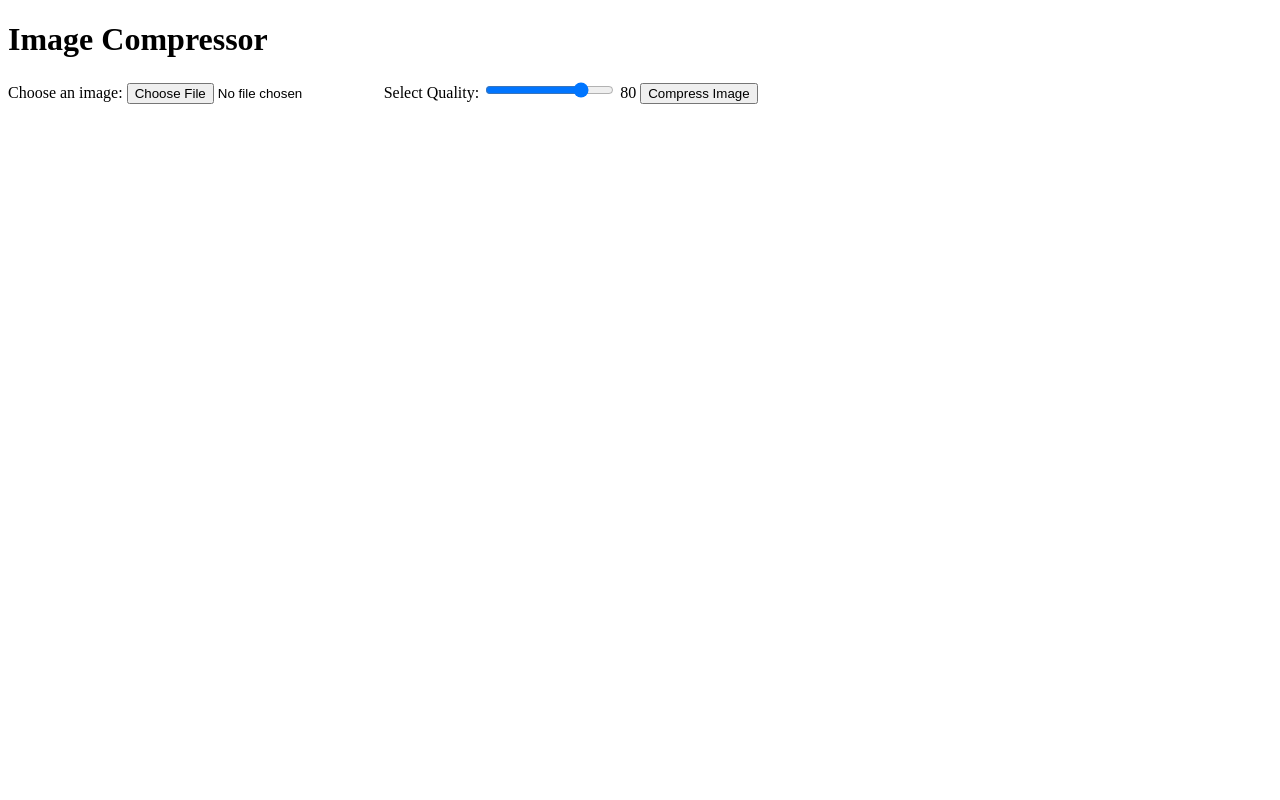
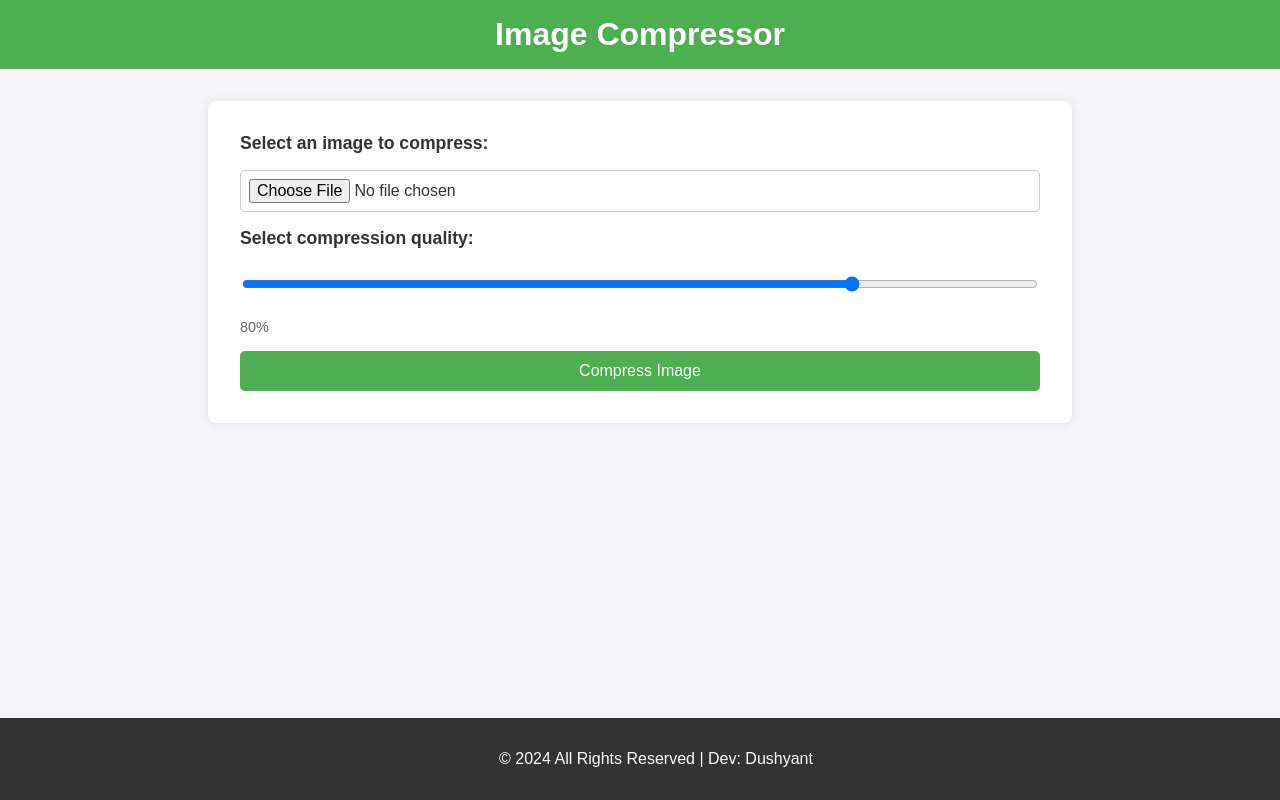
Before and after one commit to dushyantrajotia/image-compressor, a Flask app: page / in a window 1280 px wide. Run offline with Flask 3, Linux system fonts and the light colour scheme.

Commit message:
Improved websites

```diff
--- a/static/styles.css
+++ b/static/styles.css
@@ -0,0 +1,80 @@
+/* General Styles */
+body {
+    font-family: Arial, sans-serif;
+    margin: 0;
+    padding: 0;
+    background-color: #f4f4f9;
+    color: #333;
+}
+
+/* Header */
+header {
+    background-color: #4CAF50;
+    color: white;
+    text-align: center;
+    padding: 1rem;
+}
+
+header h1 {
+    margin: 0;
+}
+
+/* Main Container */
+.container {
+    max-width: 800px;
+    margin: 2rem auto;
+    padding: 2rem;
+    background: white;
+    box-shadow: 0 0 10px rgba(0, 0, 0, 0.1);
+    border-radius: 8px;
+}
+
+/* Form */
+form {
+    display: flex;
+    flex-direction: column;
+    gap: 1rem;
+}
+
+label {
+    font-size: 1.1rem;
+    font-weight: bold;
+}
+
+input[type="file"],
+input[type="range"] {
+    padding: 0.5rem;
+    font-size: 1rem;
+    border: 1px solid #ccc;
+    border-radius: 5px;
+}
+
+#quality-value {
+    font-size: 0.9rem;
+    color: #666;
+}
+
+button {
+    padding: 0.7rem;
+    font-size: 1rem;
+    background-color: #4CAF50;
+    color: white;
+    border: none;
+    border-radius: 5px;
+    cursor: pointer;
+}
+
+button:hover {
+    background-color: #45a049;
+}
+
+/* Footer */
+footer {
+    text-align: center;
+    padding: 1rem;
+    background-color: #333;
+    color: white;
+    position: fixed;
+    bottom: 0;
+    width: 100%;
+}
--- a/templates/index.html
+++ b/templates/index.html
@@ -5,30 +5,27 @@
     <meta name="viewport" content="width=device-width, initial-scale=1.0">
     <title>Image Compressor</title>
     <link rel="stylesheet" href="/static/styles.css">
-    <link rel="icon" type="image/x-icon" href="/static/favicon.ico">
-
 </head>
 <body>
+    <header>
+        <h1>Image Compressor</h1>
+    </header>
     <div class="container">
-        <h1>Image Compressor</h1>
-        <form id="upload-form" method="POST" action="/compress" enctype="multipart/form-data">
-            <label for="image-input">Choose an image:</label>
-            <input type="file" id="image-input" name="image" accept="image/*" required>
+        <form id="image-form" enctype="multipart/form-data" method="POST">
+            <label for="image-upload">Select an image to compress:</label>
+            <input type="file" id="image-upload" name="image" accept="image/*" required>
 
-            <label for="quality-slider">Select Quality:</label>
+            <label for="quality-slider">Select compression quality:</label>
             <input type="range" id="quality-slider" name="quality" min="10" max="100" value="80">
-            <span id="quality-value">80</span>
+            <span id="quality-value">80%</span>
 
             <button type="submit">Compress Image</button>
         </form>
+        <div id="result"></div>
     </div>
-    <script>
-        const slider = document.getElementById('quality-slider');
-        const valueDisplay = document.getElementById('quality-value');
-
-        slider.addEventListener('input', () => {
-            valueDisplay.textContent = slider.value;
-        });
-    </script>
+    <footer>
+        <p>© 2024 All Rights Reserved | Dev: Dushyant</p>
+    </footer>
+    <script src="/animate/script.js"></script>
 </body>
 </html>
```
Also changed, not shown: animate/script.js (added, +34 -0 lines).
